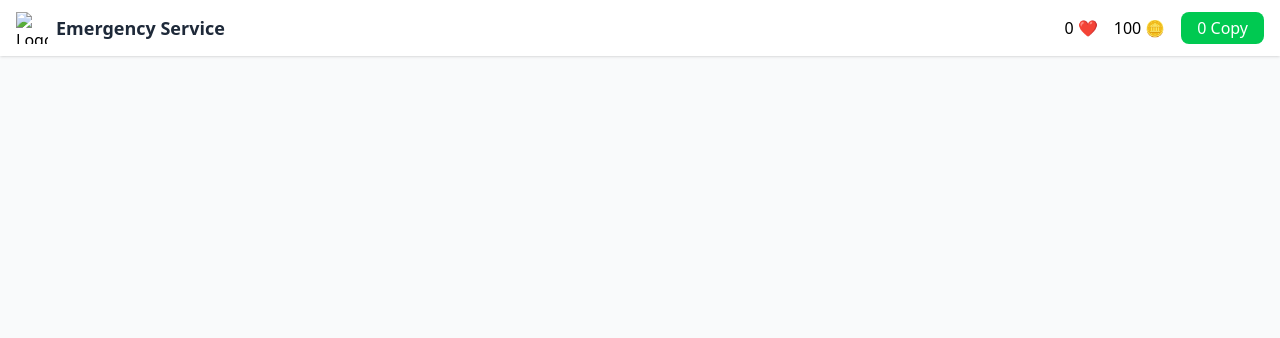
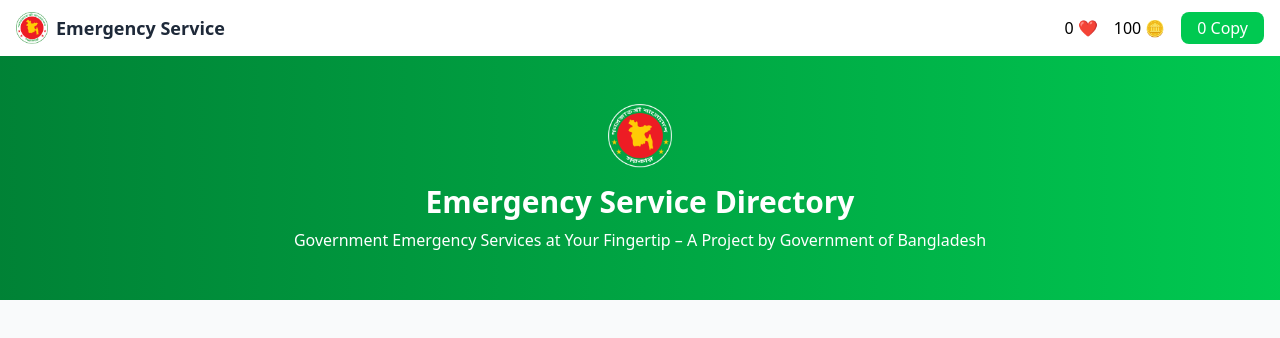
Before and after one commit to masum-75/emergency-hotline, a plain HTML site: page index.html in a window 1280 px wide. Drawn offline with nearby package versions, Linux system fonts and the light colour scheme.

Commit message:
add hero section with gradient background and update navbar logo

```diff
--- a/index.html
+++ b/index.html
@@ -14,7 +14,7 @@
     <div class="max-w-7xl mx-auto px-4 py-3 flex justify-between items-center">
       <!-- Left -->
       <div class="flex items-center gap-2">
-        <img src="logo.png" alt="Logo" class="w-8 h-8">
+        <img src="assets/logo.png" alt="Logo" class="w-8 h-8">
         <h1 class="font-bold text-lg text-gray-800">Emergency Service</h1>
       </div>
       <!-- Right -->
@@ -31,5 +31,16 @@
       </div>
     </div>
   </header>
+
+   <!-- Hero Section -->
+
+  <section class="bg-gradient-to-r from-green-700 to-green-500 text-center py-12 text-white">
+    <img src="assets/logo-dark.png" alt="BD Logo" class="mx-auto w-16 mb-4">
+    <h2 class="text-2xl md:text-3xl font-bold">Emergency Service Directory</h2>
+    <p class="mt-2 text-sm md:text-base">
+      Government Emergency Services at Your Fingertip – A Project by Government of Bangladesh
+    </p>
+  </section>
+
 </body>
 </html>
```
